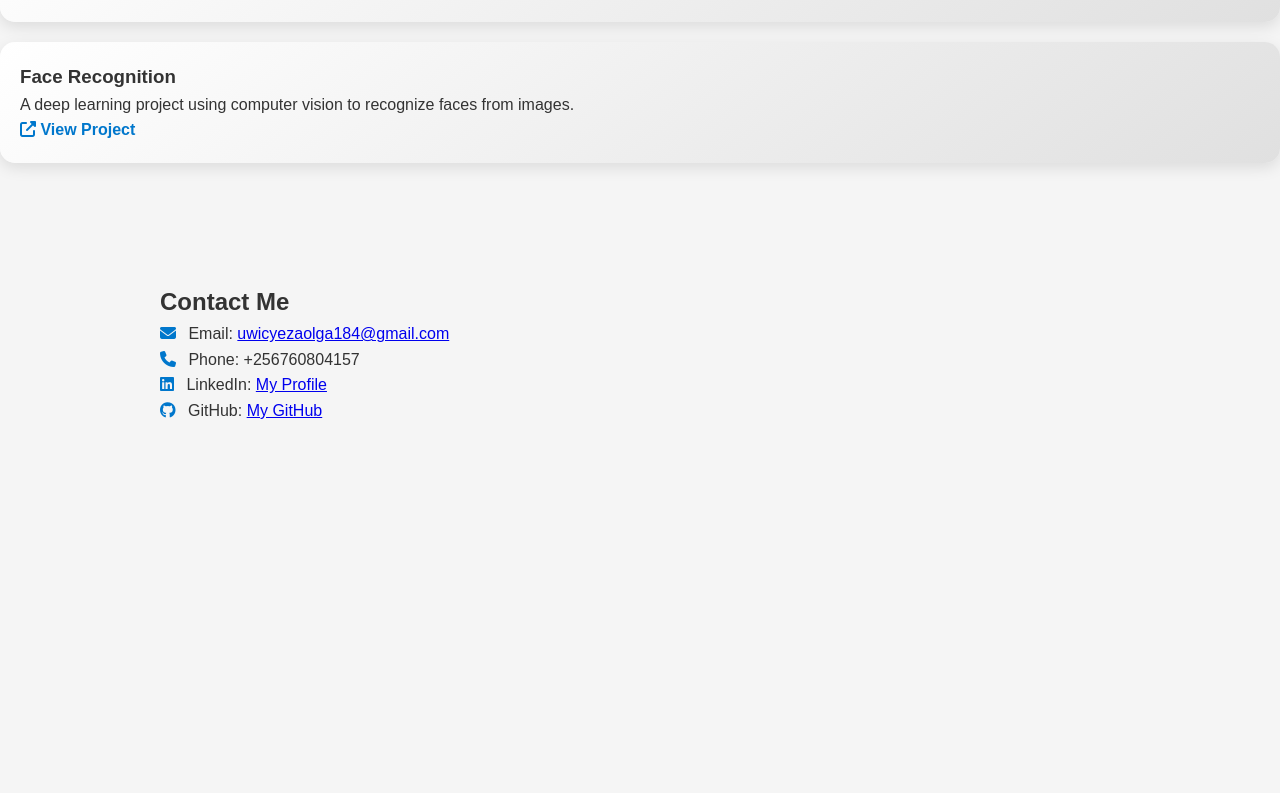
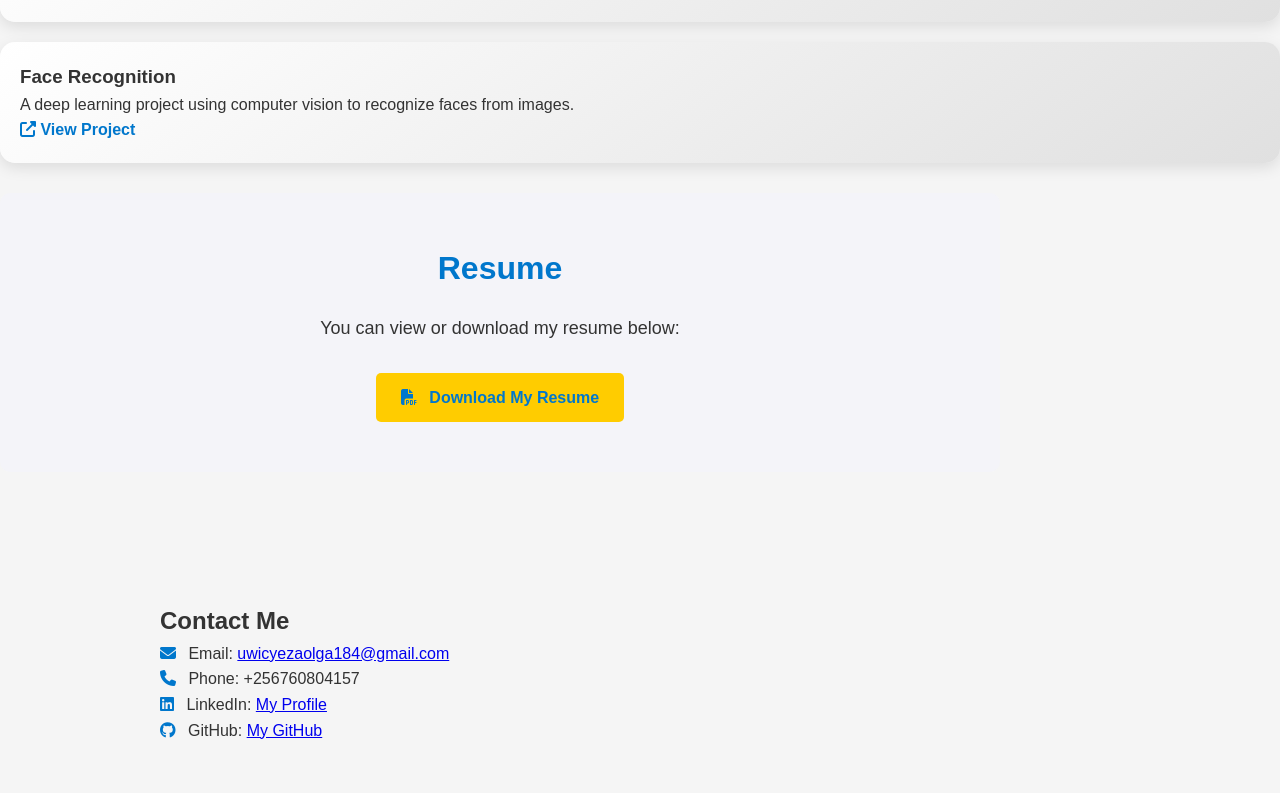
Before and after one commit to uwicyezaolga96/my-portfolio, a plain HTML site: page index.html in a window 1280 px wide. Shown: the part 1045-1838 px from the top of the page. Before the commit the page ends 1519 px from the top, so only its background shows below. Drawn offline with Linux system fonts and the light colour scheme.

Commit message:
Update Resume section with download button

```diff
--- a/index.html
+++ b/index.html
@@ -70,6 +70,15 @@
         </a>
     </div>
 
+    <!-- RESUME SECTION -->
+    <section id="resume">
+        <h2>Resume</h2>
+        <p>You can view or download my resume below:</p>
+        <a href="Olga-Uwicyeza-Resume.pdf" target="_blank" class="btn">
+            <i class="fas fa-file-pdf"></i> Download My Resume
+        </a>
+    </section>
+
     <!-- CONTACT SECTION -->
     <section id="contact">
         <h2>Contact Me</h2>
--- a/style.css
+++ b/style.css
@@ -151,3 +151,45 @@ section {
         display: flex;
     }
 }
+
+/* RESUME SECTION */
+#resume {
+    background-color: #f4f4f9; /* light background */
+    padding: 50px 20px;
+    text-align: center;
+    border-radius: 10px;
+    margin: 30px 0;
+}
+
+#resume h2 {
+    color: #0077cc;
+    font-size: 32px;
+    margin-bottom: 20px;
+}
+
+#resume p {
+    font-size: 18px;
+    margin-bottom: 20px;
+}
+
+/* Resume Button */
+#resume .btn {
+    display: inline-block;
+    padding: 12px 25px;
+    background: #ffcc00;
+    color: #0077cc;
+    text-decoration: none;
+    font-weight: bold;
+    border-radius: 5px;
+    font-size: 16px;
+    transition: all 0.3s ease;
+}
+
+#resume .btn:hover {
+    background: #ff9900;
+    color: white;
+}
+
+#resume .btn i {
+    margin-right: 8px;
+}
```
Also changed, not shown: 1 other file.
